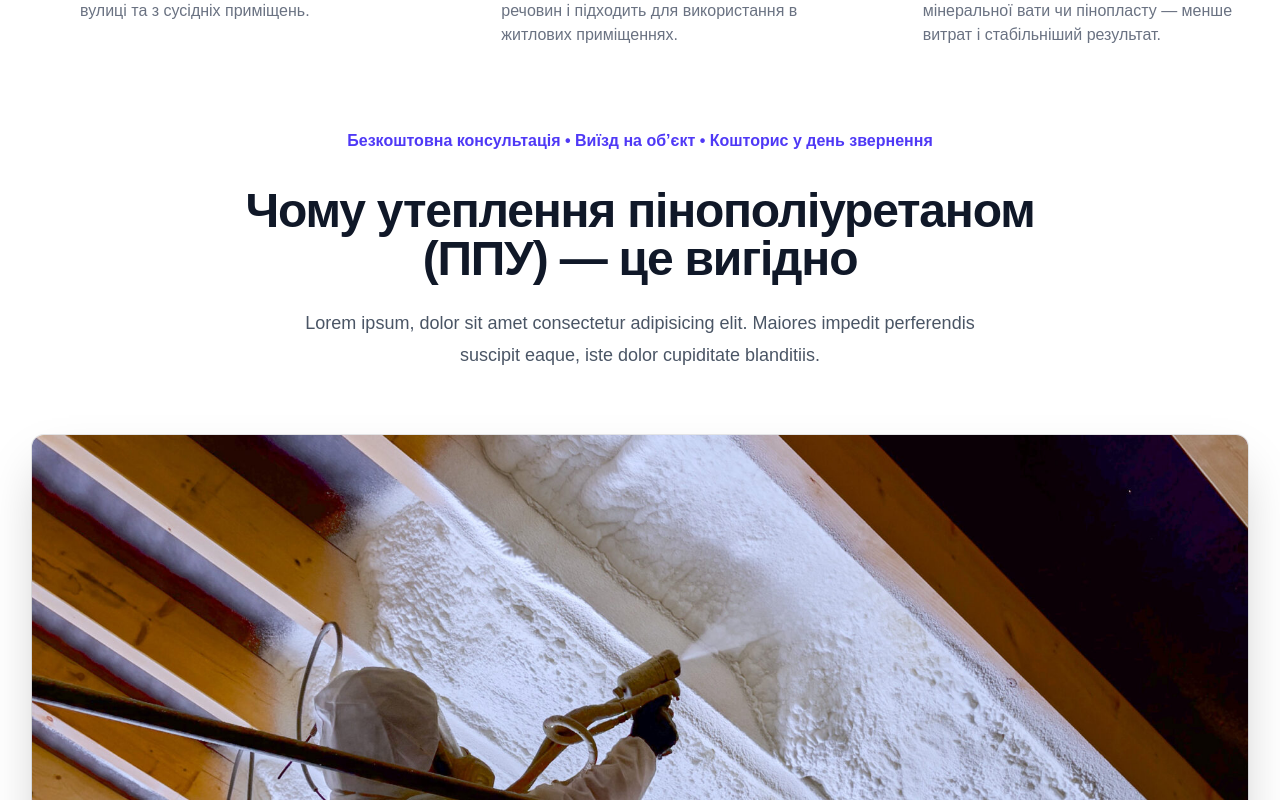
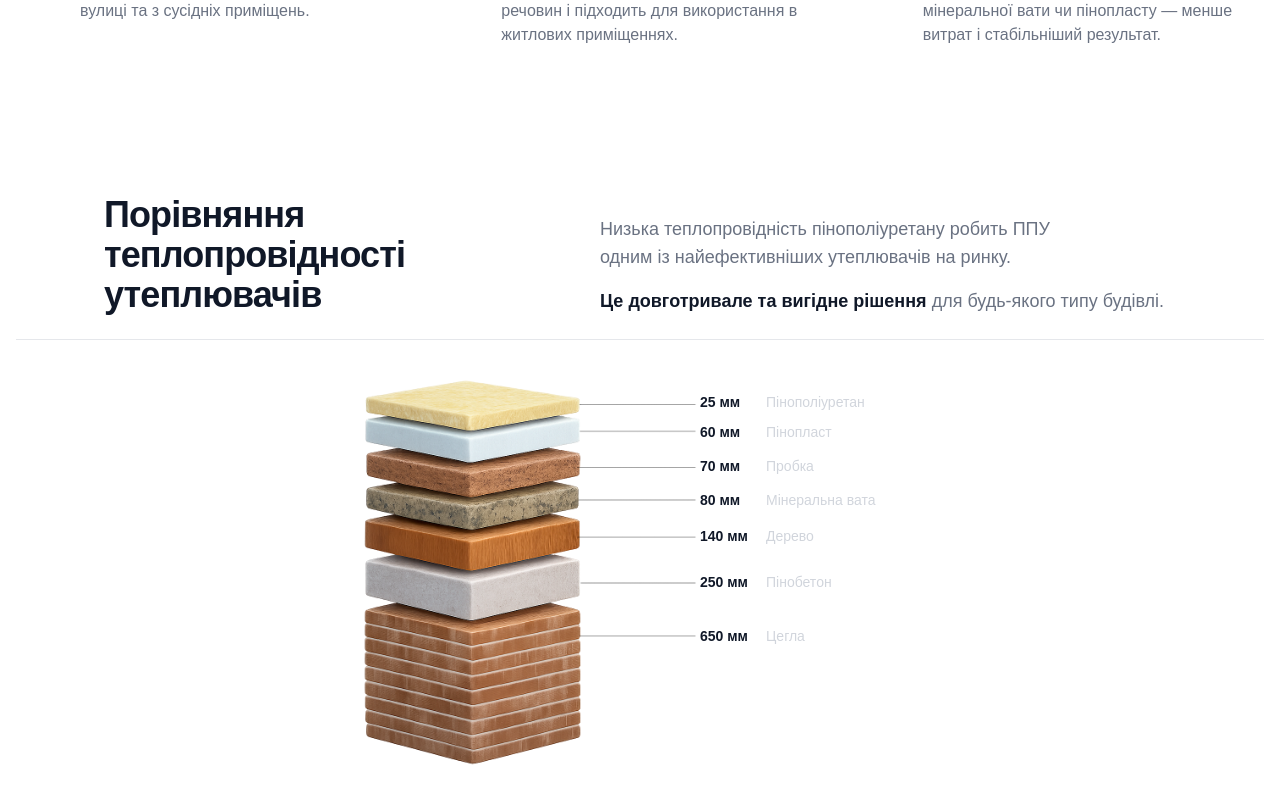
Before and after one commit to olgatenison/foamix-landing, a Next.js app: page / in a window 1280 px wide. Shown: the part 1500-2300 px from the top of the page. Built offline with nearby package versions, Linux system fonts and the light colour scheme.

Commit message:
Comparison of thermal conductivity of heaters

```diff
--- a/app/components/Features.tsx
+++ b/app/components/Features.tsx
@@ -72,10 +72,10 @@ export default function Features() {
   return (
     <section className="bg-white">
       <div className="mx-auto max-w-7xl px-6 py-20">
-        <p className="text-4xl sm:text-5xl lg:text-6xl font-semibold tracking-tight text-gray-900 text-balance text-center max-w-2xl mx-auto">
+        <h2 className="text-4xl sm:text-5xl lg:text-6xl font-semibold tracking-tight text-gray-900 text-balance text-center max-w-2xl mx-auto">
           Утеплення пінополіуретаном{" "}
           <span className="text-[#00a0e3]">це вигідно</span>
-        </p>
+        </h2>
 
         <div className="mx-auto mt-16 max-w-2xl  lg:mx-0 lg:max-w-none">
           <div className="grid grid-cols-1 gap-x-6 gap-y-10 text-base/7 text-gray-600 sm:grid-cols-2 lg:grid-cols-3 lg:gap-x-8 lg:gap-y-12">
--- /dev/null
+++ b/app/components/InsulationComparison.tsx
@@ -0,0 +1,118 @@
+"use client";
+
+import Image from "next/image";
+import { useState } from "react";
+
+const items = [
+  { mm: 25, name: "Пінополіуретан", pb: 10 },
+  { mm: 60, name: "Пінопласт", pb: 14 },
+  { mm: 70, name: "Пробка", pb: 14 },
+  { mm: 80, name: "Мінеральна вата", pb: 16 },
+  { mm: 140, name: "Дерево", pb: 26 },
+  { mm: 250, name: "Пінобетон", pb: 34 },
+  { mm: 650, name: "Цегла", pb: 0 },
+];
+
+export function InsulationComparison() {
+  const [hovered, setHovered] = useState<number | null>(null);
+
+  const showBadge = hovered === 25; // только для Пінополіуретан
+
+  return (
+    <section className="w-full">
+      <div className="mx-auto max-w-7xl px-4 py-10 ">
+        <div className="flex justify-center items-end border-b border-gray-200 pb-6">
+          <h2 className="text-4xl font-semibold tracking-tight text-gray-900 text-balance max-w-[320px] mx-auto">
+            Порівняння теплопровідності утеплювачів
+          </h2>
+          <p className="mt-8 sm:mt-12 text-balance text-lg font-medium text-gray-500 max-w-xl mx-auto ">
+            Низька теплопровідність пінополіуретану робить ППУ одним із
+            найефективніших утеплювачів на ринку.{" "}
+            <span className="block mt-4">
+              <span className="font-bold text-gray-900 ">
+                Це довготривале та вигідне рішення
+              </span>{" "}
+              для будь-якого типу будівлі.
+            </span>
+          </p>
+        </div>
+        <div className="mt-8 relative mx-auto w-full max-w-150 ">
+          <Image
+            src="/all-lines.png"
+            alt="Порівняння товщини матеріалів для теплоізоляції"
+            width={1100}
+            height={750}
+            className="block h-auto w-full select-none"
+            priority
+          />
+
+          <div
+            className="
+              absolute hidden md:block
+              top-5 left-90
+              w-90
+            "
+          >
+            <ul onMouseLeave={() => setHovered(null)}>
+              {items.map((it, idx) => {
+                const isFirst = idx === 0;
+                const isRowHovered = hovered === it.mm;
+
+                const nameColor = !isRowHovered
+                  ? "text-gray-300"
+                  : isFirst
+                  ? "text-[#00a0e3]"
+                  : "text-gray-900";
+
+                return (
+                  <li
+                    key={it.mm}
+                    style={{ paddingBottom: it.pb }}
+                    className="grid grid-cols-[50px_1fr] items-baseline gap-4"
+                  >
+                    <span className="text-sm font-semibold text-gray-900">
+                      {it.mm} мм
+                    </span>
+
+                    <span
+                      onMouseEnter={() => setHovered(it.mm)}
+                      className={[
+                        "text-sm cursor-default inline-block",
+                        "transition-all duration-300 ease-out",
+                        nameColor,
+                        isRowHovered
+                          ? "translate-x-1 font-semibold"
+                          : "font-medium",
+                      ].join(" ")}
+                    >
+                      {it.name}
+                    </span>
+                  </li>
+                );
+              })}
+            </ul>
+
+            {/* нижний блок — по центру и только при hover на 25мм */}
+            <div
+              className={[
+                "mt-6 flex flex-col items-center gap-1", // выравнивание
+                "transition-all duration-200 ease-out -ml-40",
+                showBadge
+                  ? "opacity-100 translate-y-0"
+                  : "opacity-0 -translate-y-1 pointer-events-none",
+              ].join(" ")}
+            >
+              <span className="inline-flex w-fit rounded-2xl bg-[#00a0e3] px-4 py-2 text-xs font-semibold uppercase tracking-wide text-white shadow-lg mb-2">
+                Ефективна теплоізоляція
+              </span>
+
+              <span className="max-w-70 text-center text-sm font-medium text-balance leading-snug text-gray-500">
+                Максимальний ефект при мінімальній товщині покриття
+              </span>
+            </div>
+          </div>
+        </div>{" "}
+      </div>
+    </section>
+  );
+}
--- a/app/page.tsx
+++ b/app/page.tsx
@@ -6,14 +6,15 @@ import Land from "./components/Land";
 import First from "./components/First";
 import Marquee from "./components/Marquee";
 import Features from "./components/Features";
+import { InsulationComparison } from "./components/InsulationComparison";
 
 export default function Home() {
   return (
     <div>
       <Marquee />
-
       <Hero />
       <Features />
+      <InsulationComparison />
       <Land />
       {/* <Why /> */}
       <Problems />
```
Also changed, not shown: public/all-lines.png (added), 1 other file (tests, documents, lock files or other folders).
